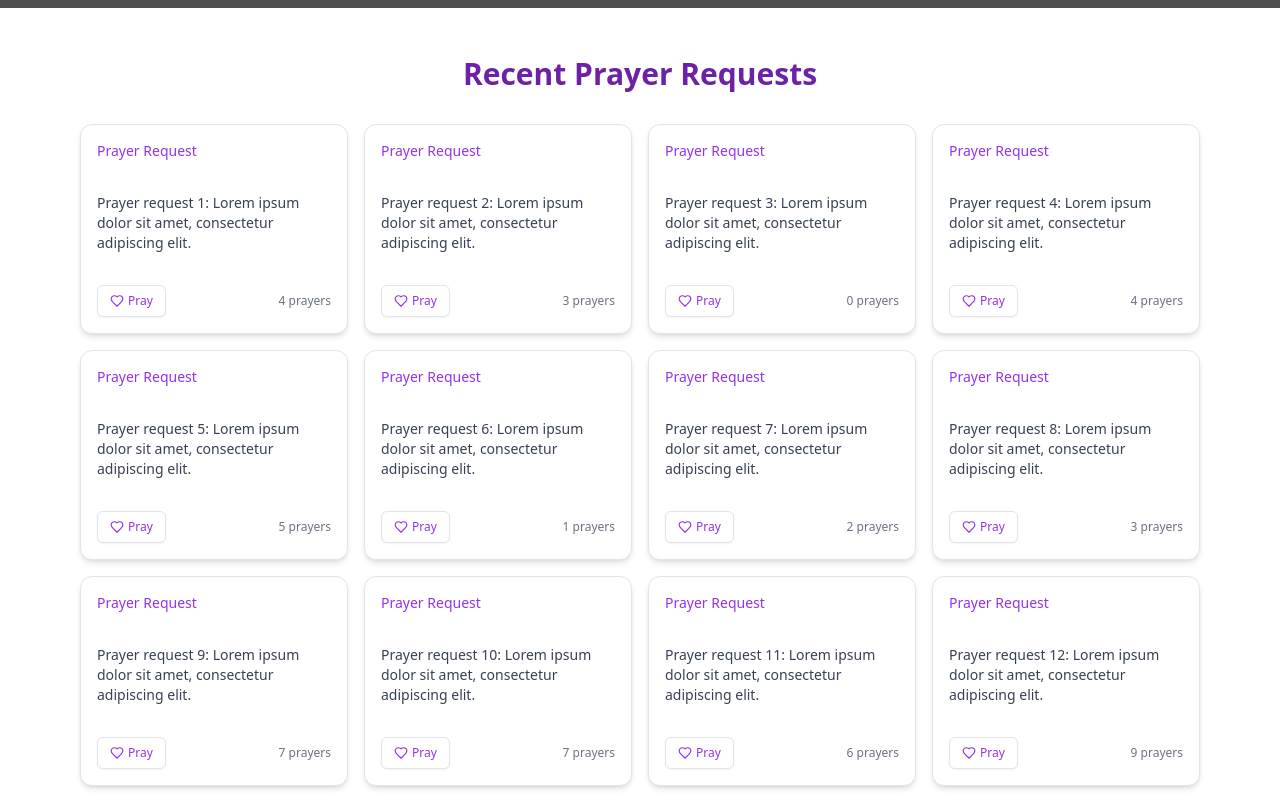
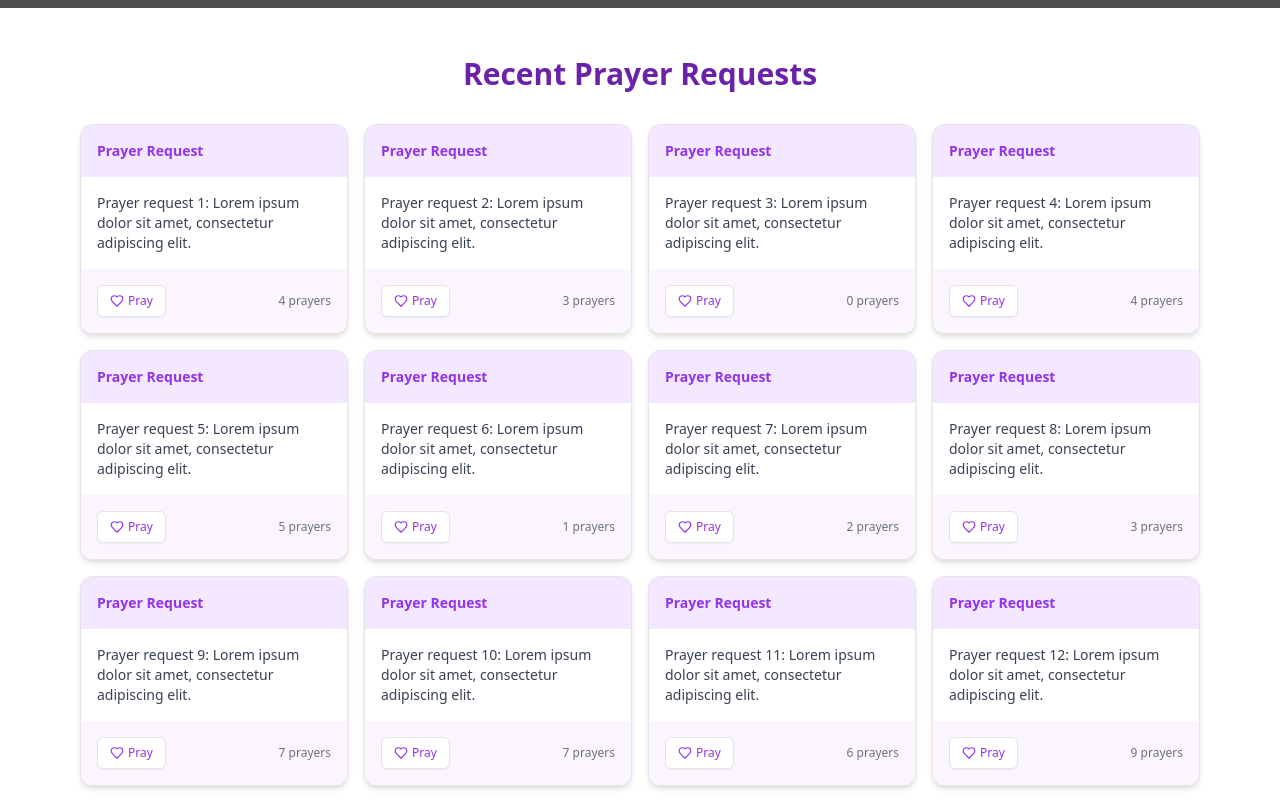
Before and after one commit to odhiambo-ed/next-prayer-connect, a Next.js app: page / in a window 1280 px wide. Shown: the part 660-1460 px from the top of the page. Built offline with nearby package versions, Linux system fonts and the light colour scheme; grey boxes are pictures that could not be loaded.

Commit message:
edit prayer card

```diff
--- a/app/components/PrayerRequestCard.js
+++ b/app/components/PrayerRequestCard.js
@@ -1,28 +1,48 @@
+'use client'
+
+import { motion } from 'framer-motion'
 import { Button } from "@/components/ui/button"
 import { Card, CardContent, CardDescription, CardFooter, CardHeader } from "@/components/ui/card"
 import { Heart } from 'lucide-react'
 
 export default function PrayerRequestCard({ request, onPray }) {
     return (
-        <Card className="bg-white shadow-md">
-            <CardHeader className="p-4">
-                <CardDescription className="text-sm text-purple-600">Prayer Request</CardDescription>
+        <motion.div
+            initial={{ opacity: 0, y: 20 }}
+            animate={{ opacity: 1, y: 0 }}
+            transition={{ duration: 0.5 }}
+            whileHover={{ scale: 1.05 }}
+            whileTap={{ scale: 0.95 }}
+        >
+            <Card className="bg-white shadow-md hover:shadow-xl transition-shadow duration-300 overflow-hidden">
+                <CardHeader className="p-4 bg-purple-100">
+                    <CardDescription className="text-sm text-purple-600 font-semibold">Prayer Request</CardDescription>
                 </CardHeader>
                 <CardContent className="p-4">
                     <p className="text-sm text-gray-700 line-clamp-3">{request.text}</p>
                 </CardContent>
-            <CardFooter className="p-4 flex justify-between items-center">
+                <CardFooter className="p-4 flex justify-between items-center bg-purple-50">
+                    <motion.div whileHover={{ scale: 1.1 }} whileTap={{ scale: 0.9 }}>
                         <Button
                             variant="outline"
                             size="sm"
                             onClick={() => onPray(request.id)}
-                    className="flex items-center space-x-1 text-purple-600 hover:text-purple-700"
+                            className="flex items-center space-x-1 text-purple-600 hover:text-purple-700 hover:bg-purple-100 transition-colors duration-300"
                         >
                             <Heart size={14} />
                             <span className="text-xs">Pray</span>
                         </Button>
-                <span className="text-xs text-gray-500">{request.prayerCount} prayers</span>
+                    </motion.div>
+                    <motion.span
+                        className="text-xs text-gray-500"
+                        initial={{ opacity: 0 }}
+                        animate={{ opacity: 1 }}
+                        key={request.prayerCount} // This will trigger the animation when the count changes
+                    >
+                        {request.prayerCount} prayers
+                    </motion.span>
                 </CardFooter>
             </Card>
+        </motion.div>
     )
 }
```
Lines whose indentation alone changed are shown as unchanged.
